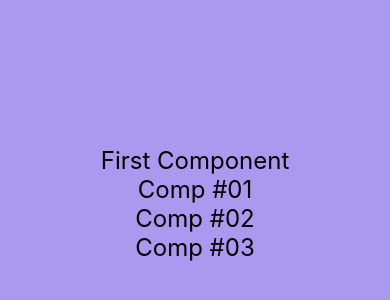
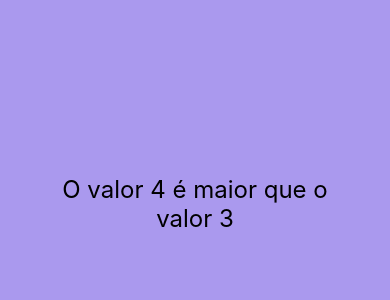
Before and after one commit to leandrocodes/react-native-cheatsheet, a React Native app: screen / in a window 390 px wide. Shown: the part 218-518 px from the top of the page. Built offline with nearby package versions, Linux system fonts and the light colour scheme.

Commit message:
using props

```diff
--- a/src/App.js
+++ b/src/App.js
@@ -1,15 +1,18 @@
 import React from 'react'
 import { View, StyleSheet } from 'react-native'
 
-import First from './components/First'
-import Comp1, { Comp2, Comp3 } from './components/Multi'
+// import First from './components/First'
+// import Comp1, { Comp2, Comp3 } from './components/Multi'
+import MinMax from './components/MinMax'
 
 export default () => (
 	<View style={style.App}>
-		<First></First>
+		{/* <First></First>
 		<Comp1></Comp1>
 		<Comp2></Comp2>
-		<Comp3></Comp3>
+		<Comp3></Comp3> */}
+
+		<MinMax min='3' max='4'></MinMax>
 	</View>
 )
 
@@ -18,6 +21,7 @@
 		flexGrow: 1,
 		backgroundColor: '#aa99ee',
 		justifyContent: 'center',
-		alignItems: 'center'
+		alignItems: 'center',
+		padding: 50
 	}
 })
--- /dev/null
+++ b/src/components/MinMax.js
@@ -0,0 +1,13 @@
+import React from 'react'
+import { Text } from 'react-native'
+
+import Style from './style'
+
+export default props => {
+	console.warn(props)
+	return (
+		<Text style={Style.text}>
+			O valor {props.max} é maior que o valor {props.min}
+		</Text>
+	)
+}
--- a/src/components/style.js
+++ b/src/components/style.js
@@ -2,6 +2,7 @@
 
 export default StyleSheet.create({
 	text: {
-		fontSize: 24
+		fontSize: 24,
+		textAlign: 'center'
 	}
 })
```
